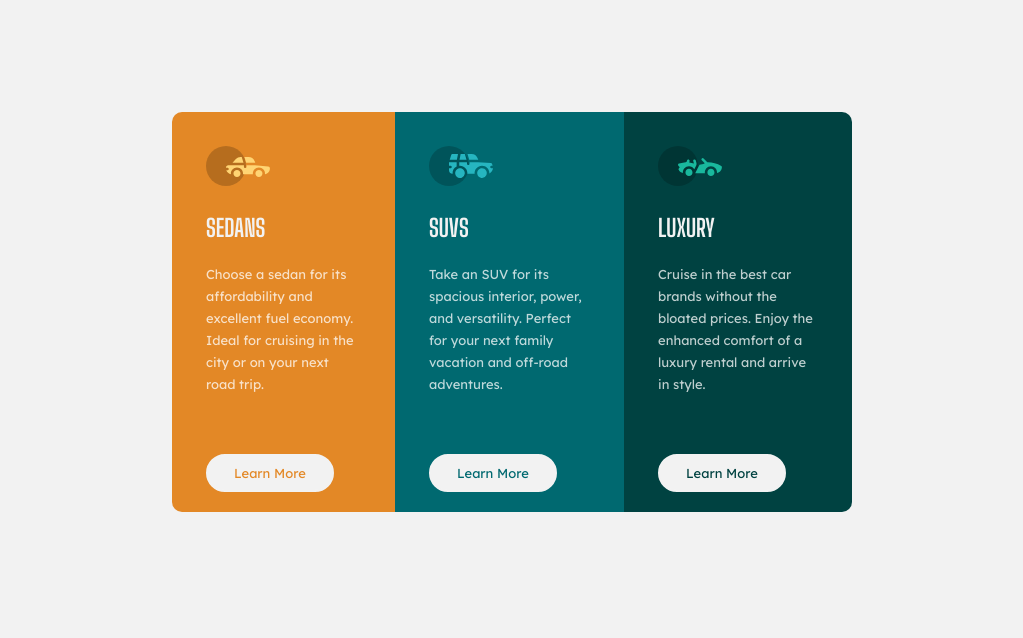
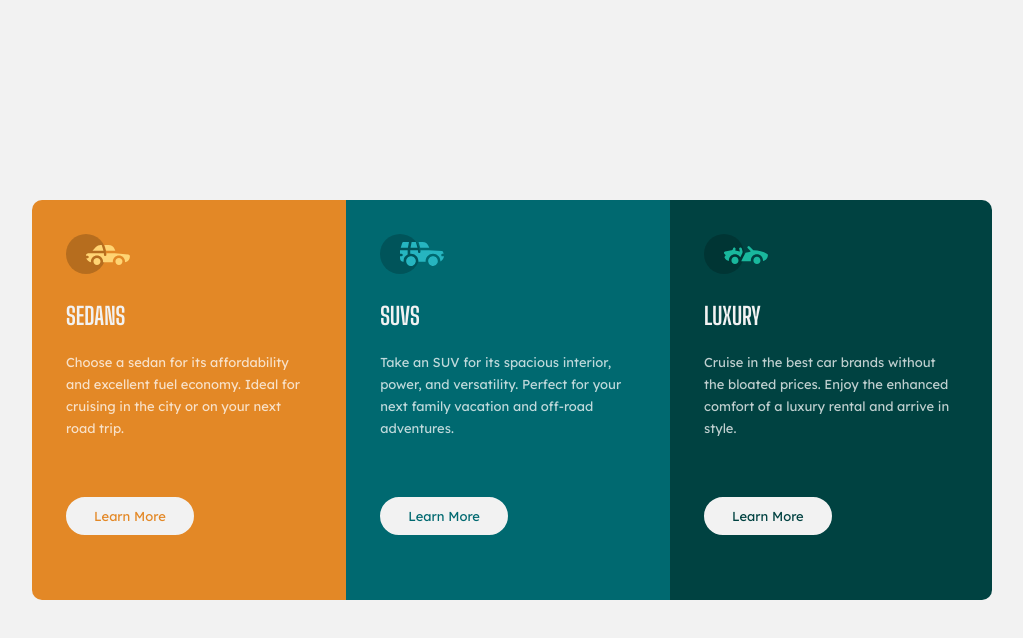
Before and after one commit to Meritdike/3-column-preview-card, a plain HTML site: page index.html in a window 1280 px wide. Shown: the whole page, without its empty margins (128-1151 px from the left). Drawn offline with Linux system fonts and the light colour scheme.

Commit message:
ch: modified

```diff
--- a/css/style.css
+++ b/css/style.css
@@ -8,16 +8,20 @@
 
 #page-body {
     background-color: hsl(0, 0%, 95%);
-    padding: 112px 300px;
+    /* padding: 112px 300px; */
     min-height: 100vh;
     font-family: 'Lexend Deca', sans-serif;
     line-height: 1.7;
+    display: flex;
+    justify-content: center;
+    align-items: center;
 }
 
 #main-body {
     display: flex;
     justify-content: center;
     align-items: center;
+    max-width: 60rem;
 }
 
 .sedans {
@@ -76,7 +80,7 @@
     padding: 14px 0px;
     color: hsl(0, 0%, 95%);
     font-weight: 700;
-    font-family: 'Big Shoulders Display', cursive;
+    font-family: 'Big Shoulders Display', sans-serif;
 }
 
 .column p {
```
